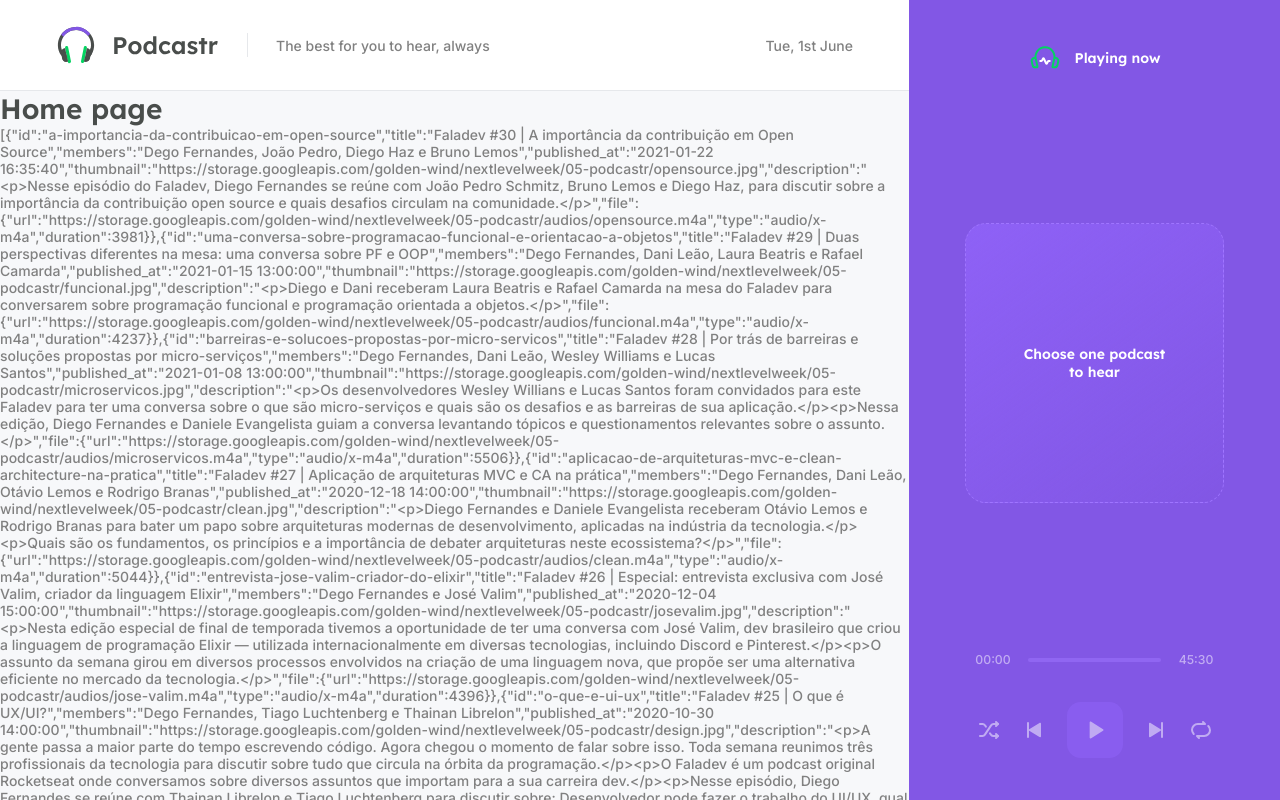
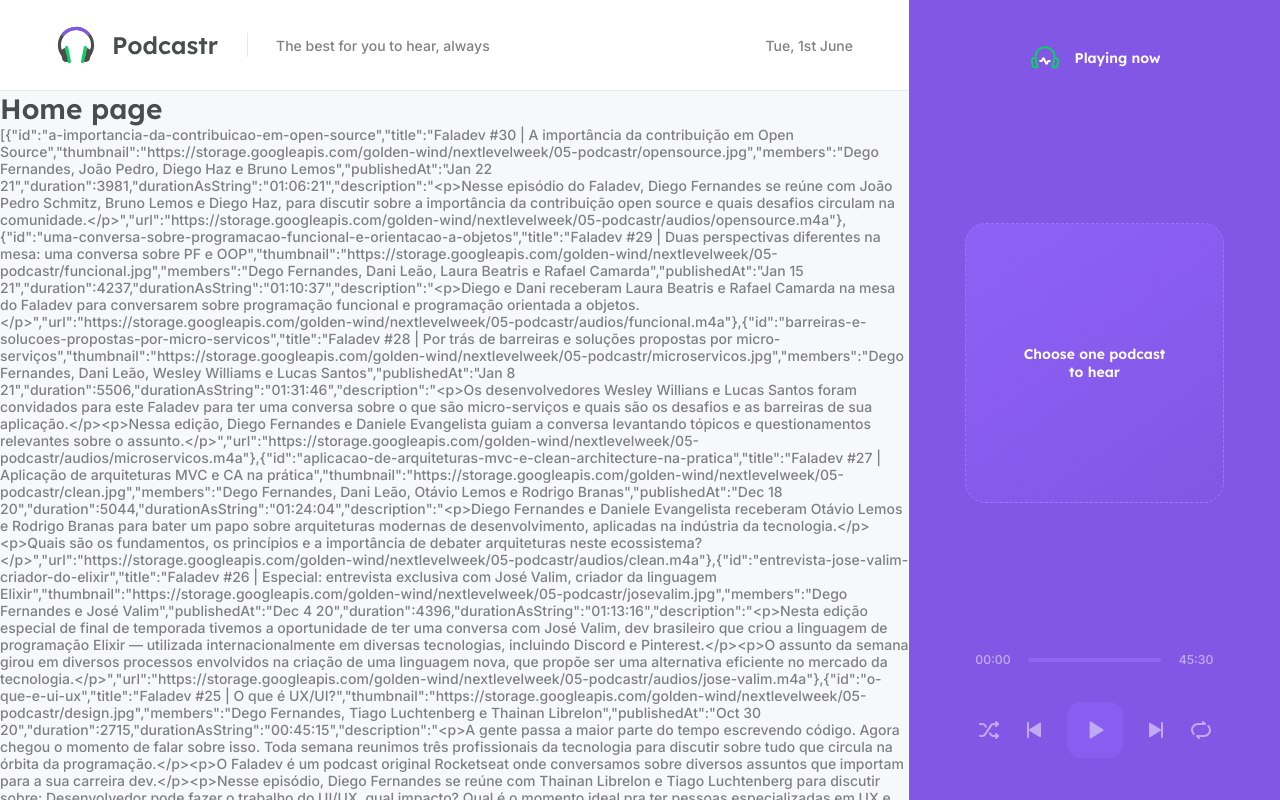
Before and after one commit to filipebteixeira98/podcastr, a Next.js app: page / in a window 1280 px wide. Shown: the top 800 px of the page. Built offline with nearby package versions, Linux system fonts and the light colour scheme; data requests are answered from the project's data file.

Commit message:
feat: format retrieved data from fake API

```diff
--- a/src/pages/index.tsx
+++ b/src/pages/index.tsx
@@ -1,11 +1,21 @@
 import { GetStaticProps } from 'next'
+import { format, parseISO } from 'date-fns'
+import enUS from 'date-fns/locale/en-US'
 
 import { api } from '../services/api'
+
+import { convertDurationToTimeString } from '../utils/convertDurationToTimeString'
 
 type Episode = {
   id: string
   title: string
+  thumbnail: string
+  description: string
+  duration: number
+  durationAsString: string
   members: string
+  publishedAt: string
+  url: string
 }
 
 type HomeProps = {
@@ -30,9 +40,23 @@
     },
   })
 
+  const episodes = data.map(episode => {
+    return {
+      id: episode.id,
+      title: episode.title,
+      thumbnail: episode.thumbnail,
+      members: episode.members,
+      publishedAt: format(parseISO(episode.published_at), 'MMM d yy', { locale: enUS }),
+      duration: Number(episode.file.duration),
+      durationAsString: convertDurationToTimeString(Number(episode.file.duration)),
+      description: episode.description,
+      url: episode.file.url,
+    }
+  })
+
   return {
     props: {
-      episodes: data,
+      episodes,
     },
     revalidate: 60 * 60 * 8,
   }
--- /dev/null
+++ b/src/utils/convertDurationToTimeString.ts
@@ -0,0 +1,11 @@
+export function convertDurationToTimeString(duration: number) {
+  const hours = Math.floor(duration / 3600)
+  const minutes = Math.floor((duration % 3600) / 60)
+  const seconds = duration % 60
+
+  const timeString = [hours, minutes, seconds]
+    .map(unit => String(unit).padStart(2, '0'))
+    .join(':')
+
+  return timeString
+}
```
